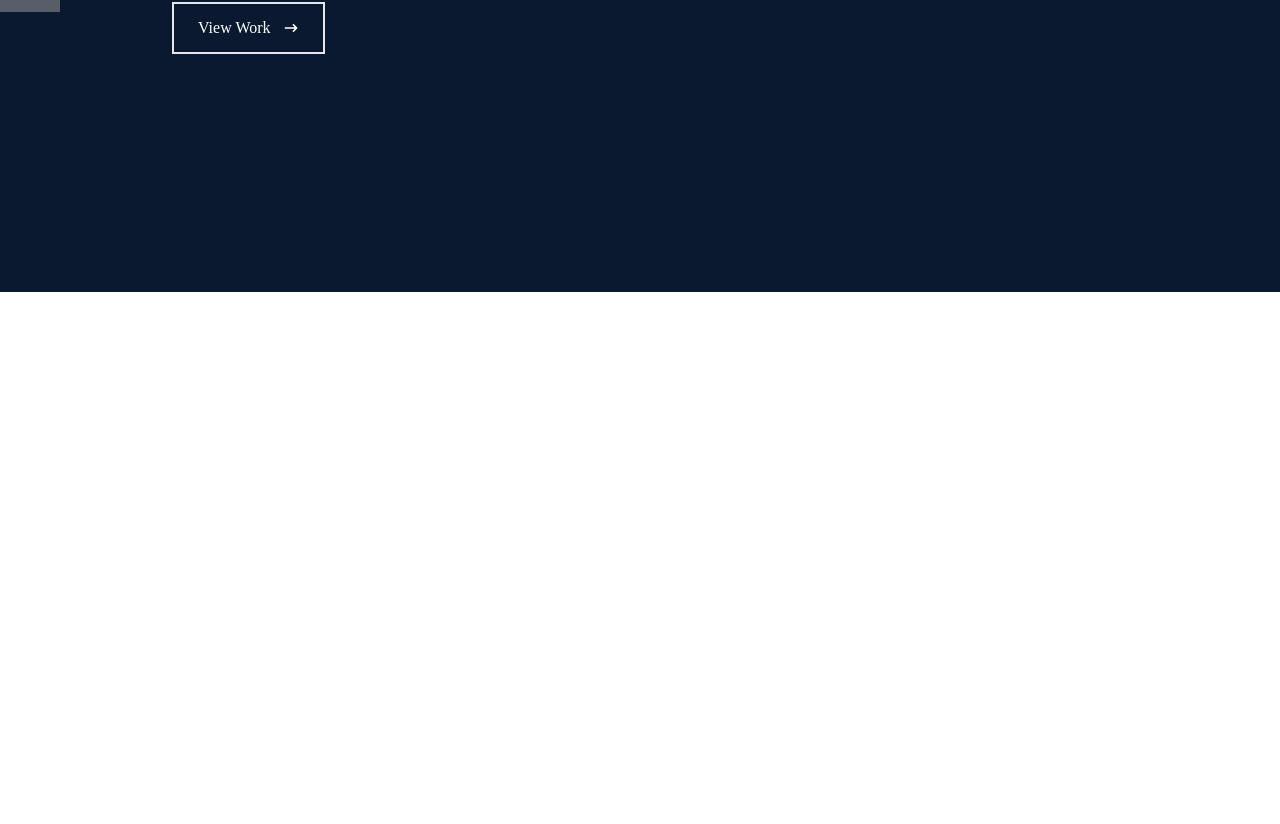
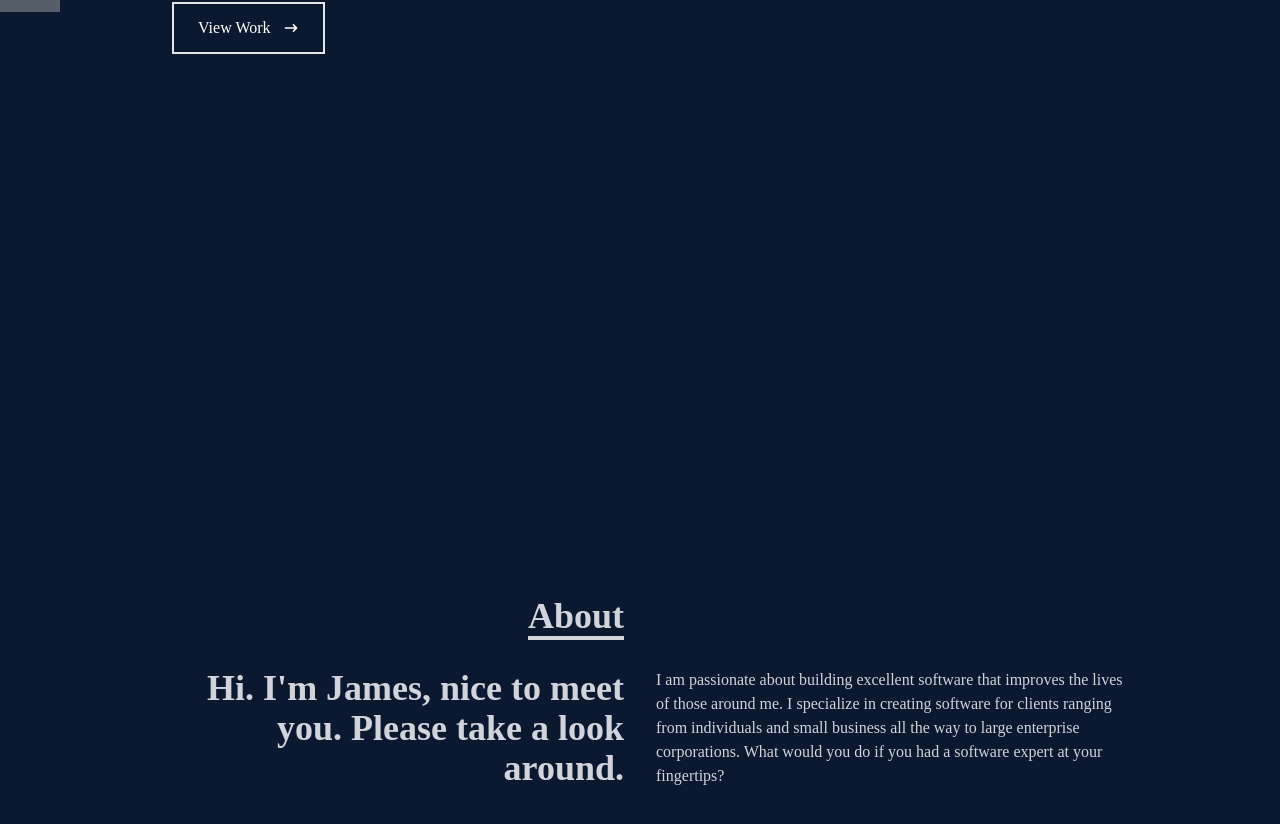
Before and after one commit to Jamesbmahoney/james-react-portfolio, a React (Create React App) app: page / in a window 1280 px wide. Shown: the part 508-1332 px from the top of the page. Before the commit the page ends 800 px from the top, so only its background shows below. Built offline with nearby package versions, Linux system fonts and the light colour scheme.

Commit message:
added About component and basic styling

```diff
--- a/src/App.js
+++ b/src/App.js
@@ -1,3 +1,4 @@
+import About from "./components/About";
 import Home from "./components/Home";
 import Navbar from "./components/Navbar";
 
@@ -6,6 +7,7 @@ function App() {
     <div>
      <Navbar />
      <Home />
+     <About />
     </div>
   );
 }
--- /dev/null
+++ b/src/components/About.jsx
@@ -0,0 +1,34 @@
+import React from "react";
+
+const About = () => {
+  return (
+    <div name="about" className="w-full h-screen bg-[#0a192f] text-gray-300">
+      <div className="flex flex-col justify-center items-center w-full h-full">
+        <div className="max-w-[1000px] w-full grid grid-cols-2 gap-8">
+          <div className="sm:text-right pb-8 pl-4">
+            <p className="text-4xl font-bold inline border-b-4 border-gray-300">
+              About
+            </p>
+          </div>
+          <div></div>
+        </div>
+        <div className="max-w-[1000px] w-full grid sm:grid-cols-2 gap-8 px-4">
+          <div className="sm:text-right text-4xl font-bold">
+            <p>Hi. I'm James, nice to meet you. Please take a look around.</p>
+          </div>
+          <div>
+            <p>
+              I am passionate about building excellent software that improves
+              the lives of those around me. I specialize in creating software
+              for clients ranging from individuals and small business all the
+              way to large enterprise corporations. What would you do if you had
+              a software expert at your fingertips?
+            </p>
+          </div>
+        </div>
+      </div>
+    </div>
+  );
+};
+
+export default About;
```
